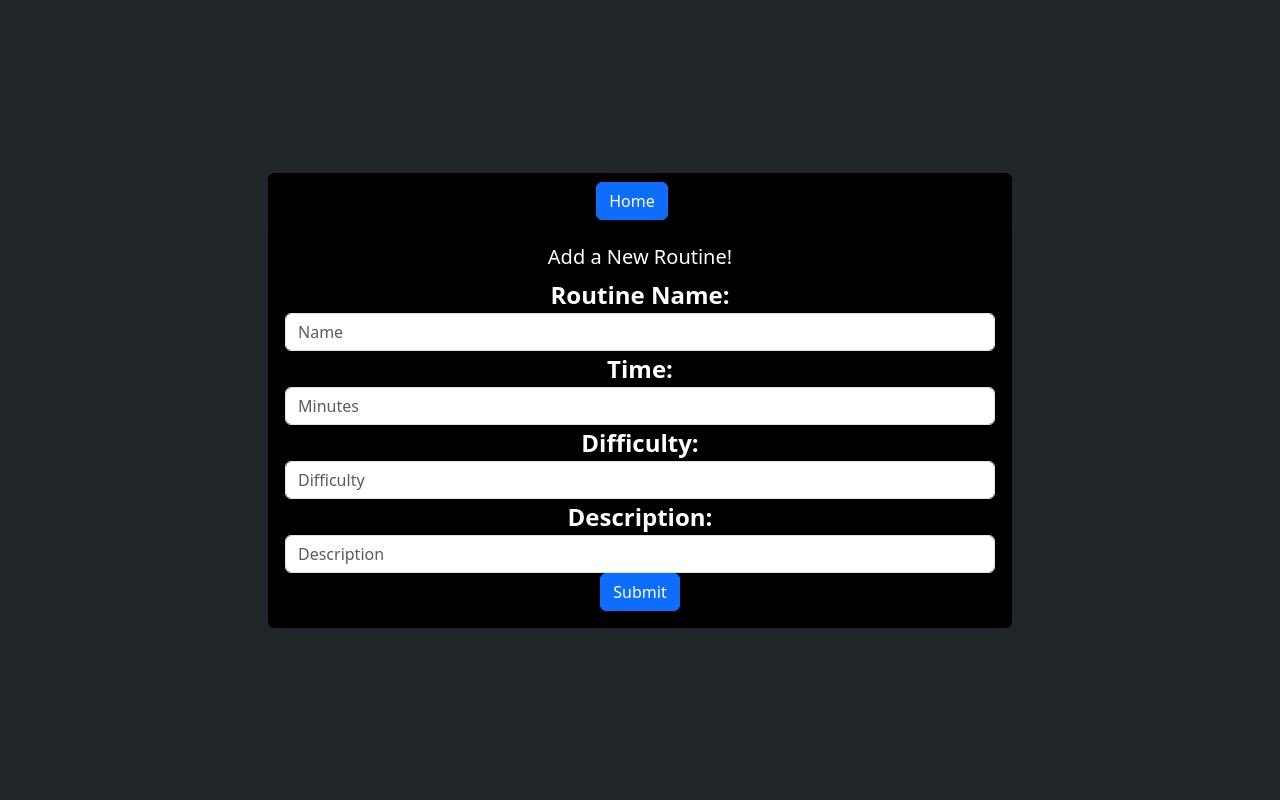
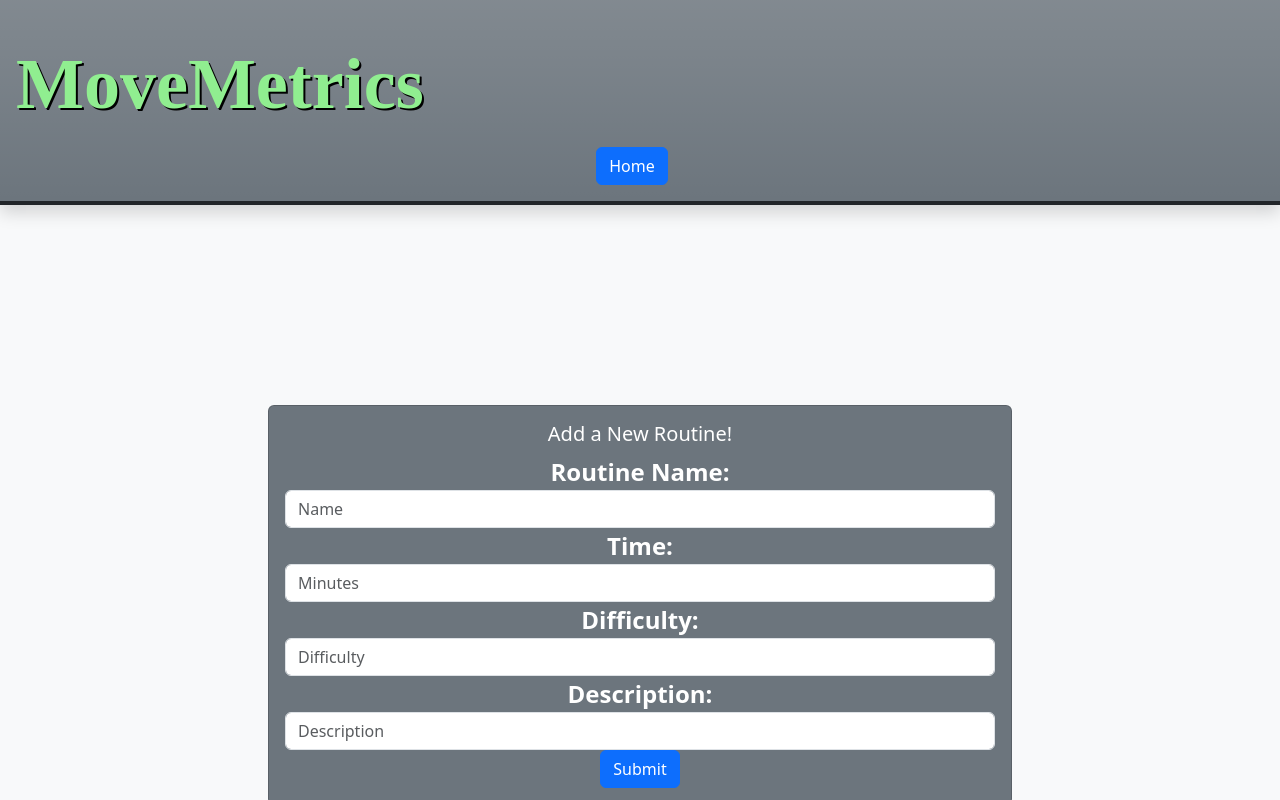
Before and after one commit to XEthanLynchX/MoveMetrics, a React (Create React App) app in the folder client/: page /new in a window 1280 px wide. Built offline with nearby package versions, Linux system fonts and the light colour scheme.

Commit message:
form changes and text shadow

```diff
--- a/client/src/App.css
+++ b/client/src/App.css
@@ -54,6 +54,7 @@
   margin-bottom: 5px;
   font-size: 32px;
   font-weight: bold; /* Make the title bold */
+  text-shadow: 2px 2px #000000;
 }
 
 .DisplayAllCard {
@@ -76,6 +77,7 @@
 .label {
   font-weight: bold;
   font-size: 24px;
+
 }
 
 .card-text {
--- a/client/src/components/RoutineForm.jsx
+++ b/client/src/components/RoutineForm.jsx
@@ -40,19 +40,18 @@ const RoutineForm = () => {
   };
 
   return (
+    <div className="display-all-container">
+      <header className="bg-secondary bg-opacity-4 bg-gradient border-bottom border-dark border-4 text-white p-3 text-center shadow">
+        <h1 className="Move" style={{ textAlign: 'left', marginTop: "2%", textShadow: "2px 2px black" }}>MoveMetrics</h1>
+        <Link to="/" className="btn btn-primary me-3">Home</Link>
+      </header>
       <div className="container d-flex justify-content-center align-items-center" style={{ minHeight: "100vh" }}>
         <div className="col-8">
-      <div className="card bg-black text-white">
-        <div className="card-header">
-          <Link to="/" className="btn btn-primary me-3">Home</Link>
-          {/* <button className="btn  btn-primary">Logout</button> */}
-        </div>
+          <div className="card bg-secondary text-white">
             <div className="card-body">
               <h5 className="card-title">Add a New Routine!</h5>
-
               <form>
                 <div className="form-group">
-
                   <label htmlFor="name" className="label">Routine Name:</label>
                   <input
                     className="form-control"
@@ -63,7 +62,6 @@ const RoutineForm = () => {
                     value={name}
                     onChange={(e) => { setName(e.target.value) }}
                   />
-
                   {errors.name && <p className="error-message">{errors.name.message}</p>}
 
 
@@ -109,6 +107,7 @@ const RoutineForm = () => {
     </div>
   </div>
 </div>
-  )
-}
+</div>
+  );
+};
 export default RoutineForm;
```
Also changed, not shown: 1 other file (tests, documents, lock files or other folders). Lines whose indentation alone changed are shown as unchanged.
